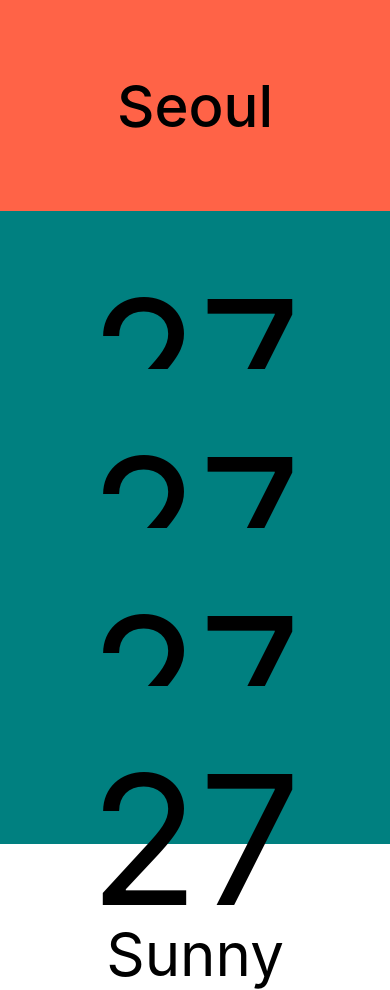
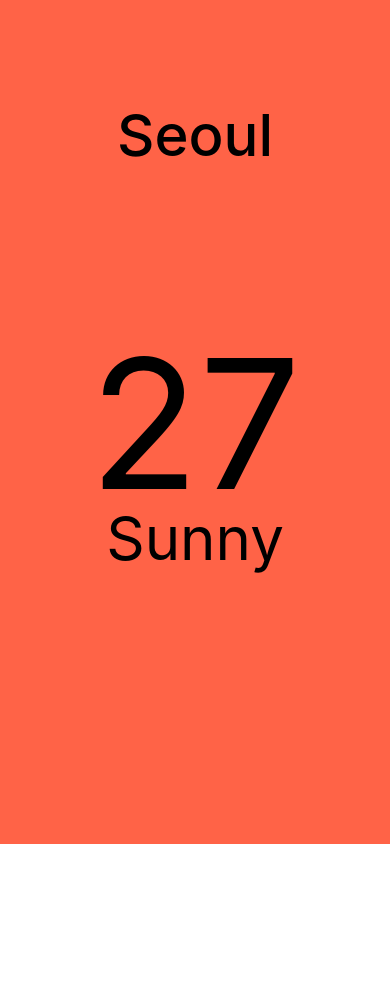
Before and after one commit to sykang013/learn-react-native, a React Native app: screen / in a window 390 px wide. After the commit the page ends 844 px from the top, so only its background shows below. Built offline with nearby package versions, Linux system fonts and the light colour scheme.

Commit message:
style. 4일간의 날씨 정보 페이지네이션 포함 스타일 완료

```diff
--- a/App.js
+++ b/App.js
@@ -1,14 +1,23 @@
 import { StatusBar } from "expo-status-bar"; // third-party package
 import React from "react";
-import { StyleSheet, Text, View } from "react-native";
+import { StyleSheet, Text, Dimensions, View, ScrollView } from "react-native";
+// ES6문법 객체 안의 width를 가져와서 이름을 SCREEN_WIDTH로 바꾼다
+const { width: SCREEN_WIDTH } = Dimensions.get("window");
+// const SCREEN_WIDTH = Dimensions.get("window");
 
+console.log(SCREEN_WIDTH);
 export default function App() {
   return (
     <View style={styles.container}>
       <View style={styles.city}>
         <Text style={styles.cityName}>Seoul</Text>
       </View>
-      <View style={styles.weather}>
+      <ScrollView
+        pagingEnabled
+        horizontal
+        showsHorizontalScrollIndicator={false}
+        contentContainerStyle={styles.weather}
+      >
         <View style={styles.day}>
           <Text style={styles.temp}>27</Text>
           <Text style={styles.description}>Sunny</Text>
@@ -25,7 +34,7 @@
           <Text style={styles.temp}>27</Text>
           <Text style={styles.description}>Sunny</Text>
         </View>
-      </View>
+      </ScrollView>
     </View>
   );
 }
@@ -45,12 +54,9 @@
     fontSize: 58,
     fontWeight: 500,
   },
-  weather: {
-    flex: 3,
-  },
+  weather: {},
   day: {
-    flex: 1,
-    backgroundColor: "teal",
+    width: SCREEN_WIDTH,
     alignItems: "center",
   },
   temp: {
```
